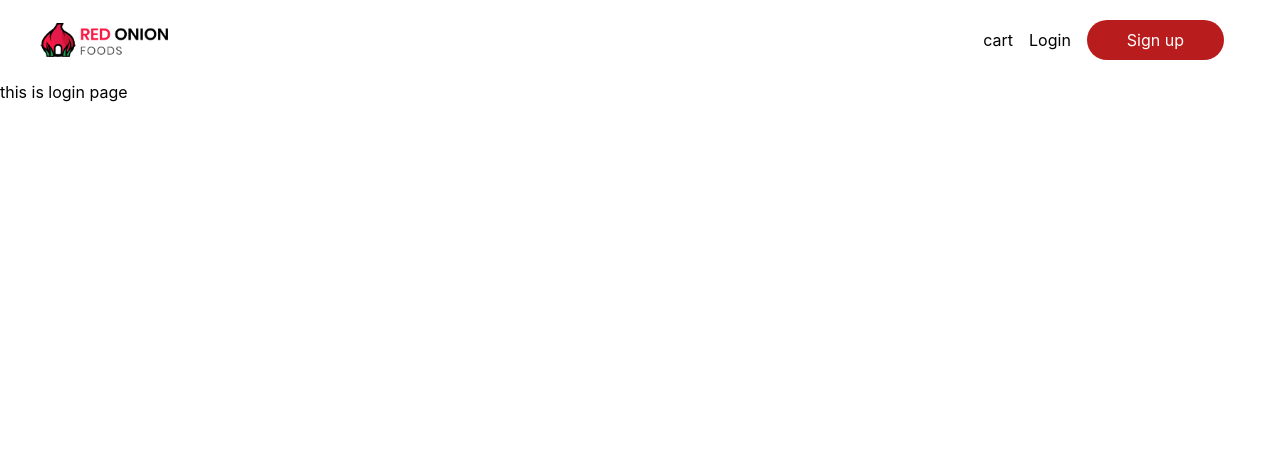
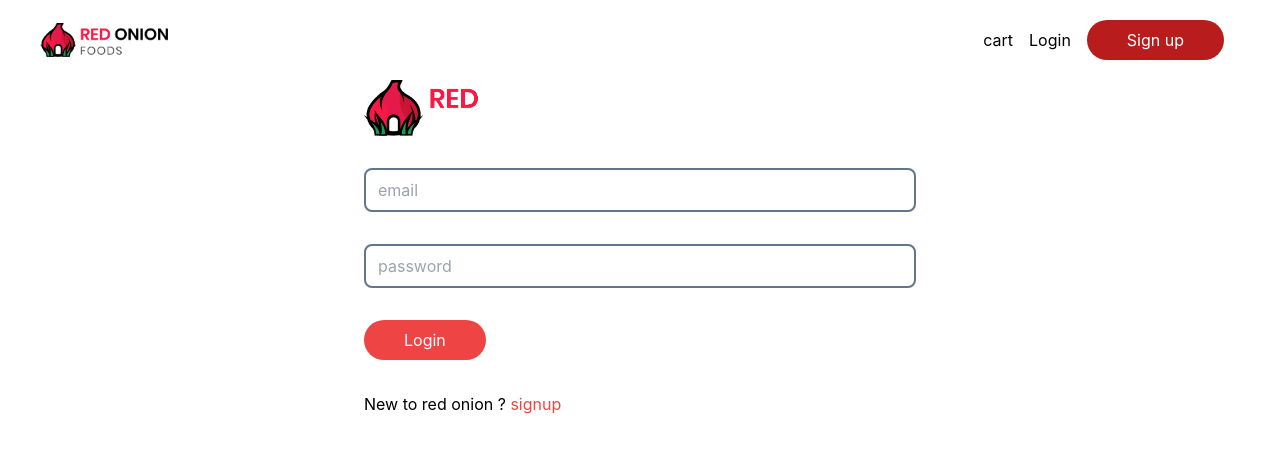
Before and after one commit to sajibur-rahman/red-onion, a React (Create React App) app: page /login in a window 1280 px wide. Shown: the top 452 px of the page. Built offline with nearby package versions, Linux system fonts and the light colour scheme.

Commit message:
login ui is done

```diff
--- a/src/Pages/Login/Login.js
+++ b/src/Pages/Login/Login.js
@@ -1,11 +1,23 @@
-import React from 'react';
+import React from "react";
+import { Link } from "react-router-dom";
+import logo from "../../assets/images/logo.png";
+import Button from "../Shared/BigButton/Button";
+import TextField from "../Shared/TextField/TextField";
 
 const Login = () => {
-    return (
-        <div>
-            <h1>this is login page</h1>
-        </div>
-    );
+  return (
+    <div className="flex justify-center items-center">
+      <div className="space-y-8">
+        <img className="w-52" src={logo} alt="" />
+        <form className="space-y-8">
+          <TextField placeholder="email" type = "email"/>
+          <TextField placeholder="password" type = "password" />
+          <Button>Login</Button>
+          <p>New to red onion ? <Link  className="text-red-500" to="/signup">signup</Link></p>
+        </form>
+      </div>
+    </div>
+  );
 };
 
 export default Login;
--- a/src/Pages/Shared/BigButton/Button.js
+++ b/src/Pages/Shared/BigButton/Button.js
@@ -2,7 +2,7 @@ import React from 'react';
 
 const Button = ({children}) => {
     return (
-        <button className='px-10 py-2 bg-red-500 rounded-full text-white block'>
+        <button className=' px-10 py-2 bg-red-500 rounded-full text-white block'>
             {children}
         </button>
     );
--- /dev/null
+++ b/src/Pages/Shared/TextField/TextField.js
@@ -0,0 +1,9 @@
+import React from 'react';
+
+const TextField = ({...rest}) => {
+    return (
+        <input className='w-full leading-10 border-slate-500 px-3 rounded-lg outline-none border-2'   required {...rest} />
+    );
+};
+
+export default TextField;
```
